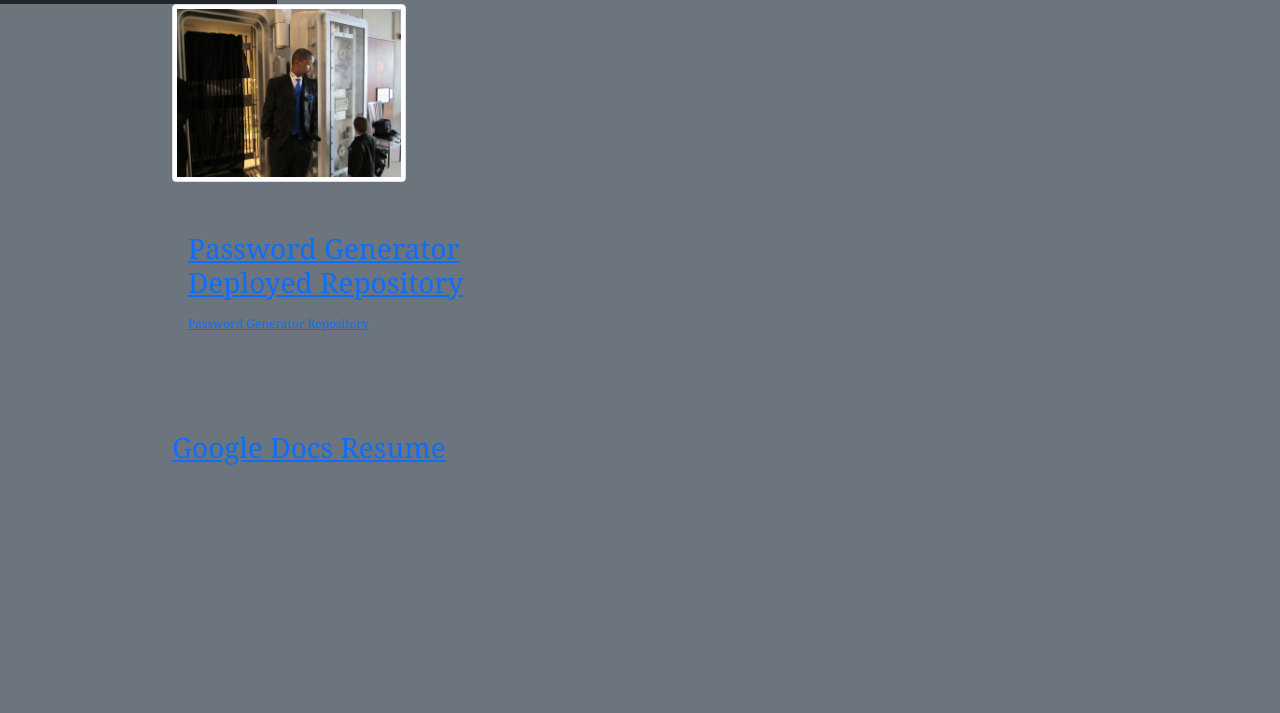
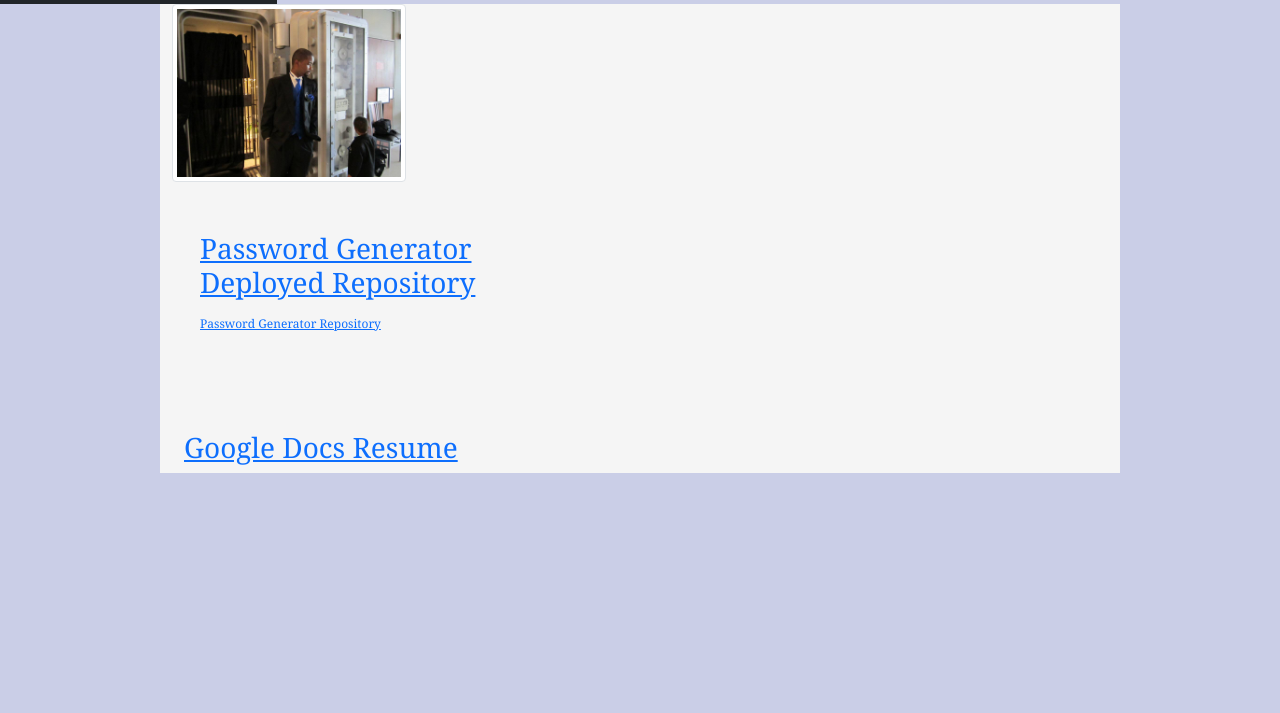
Before and after one commit to mr247365366inaleapyear/portfolio-1, a plain HTML site: page portfolio.html in a window 1280 px wide. Shown: the part 87-800 px from the top of the page. Drawn offline with nearby package versions, Linux system fonts and the light colour scheme.

Commit message:
changed background color for container for better visibility

```diff
--- a/index.css
+++ b/index.css
@@ -9,6 +9,7 @@ body{
   max-width: 960px;
   margin: 0 auto;
   clear: both;
+  background-color: whitesmoke;
 }
 .p{
     margin-bottom: 20px;
--- a/portfolio.html
+++ b/portfolio.html
@@ -19,7 +19,7 @@
 
     <title>Waleed McLean Dev</title>
   </head>
-  <header>
+  <body>
     <nav class="navbar navbar-expand-lg navbar-dark bg-dark">
       <a class="navbar-brand" href="#">Waleed McLean</a>
 
@@ -42,8 +42,7 @@
       </div>
 
 
-    </header>
-    <body class="bg-secondary">
+    <div class="bg-secondary">
       <div class="container">
           <div class="p-3 row">
               <div class="col-md-4">
@@ -101,6 +100,6 @@
       integrity="sha384-ygbV9kiqUc6oa4msXn9868pTtWMgiQaeYH7/t7LECLbyPA2x65Kgf80OJFdroafW"
       crossorigin="anonymous"
     ></script>
-    </body>
+    </div>
 
 </html>
```
